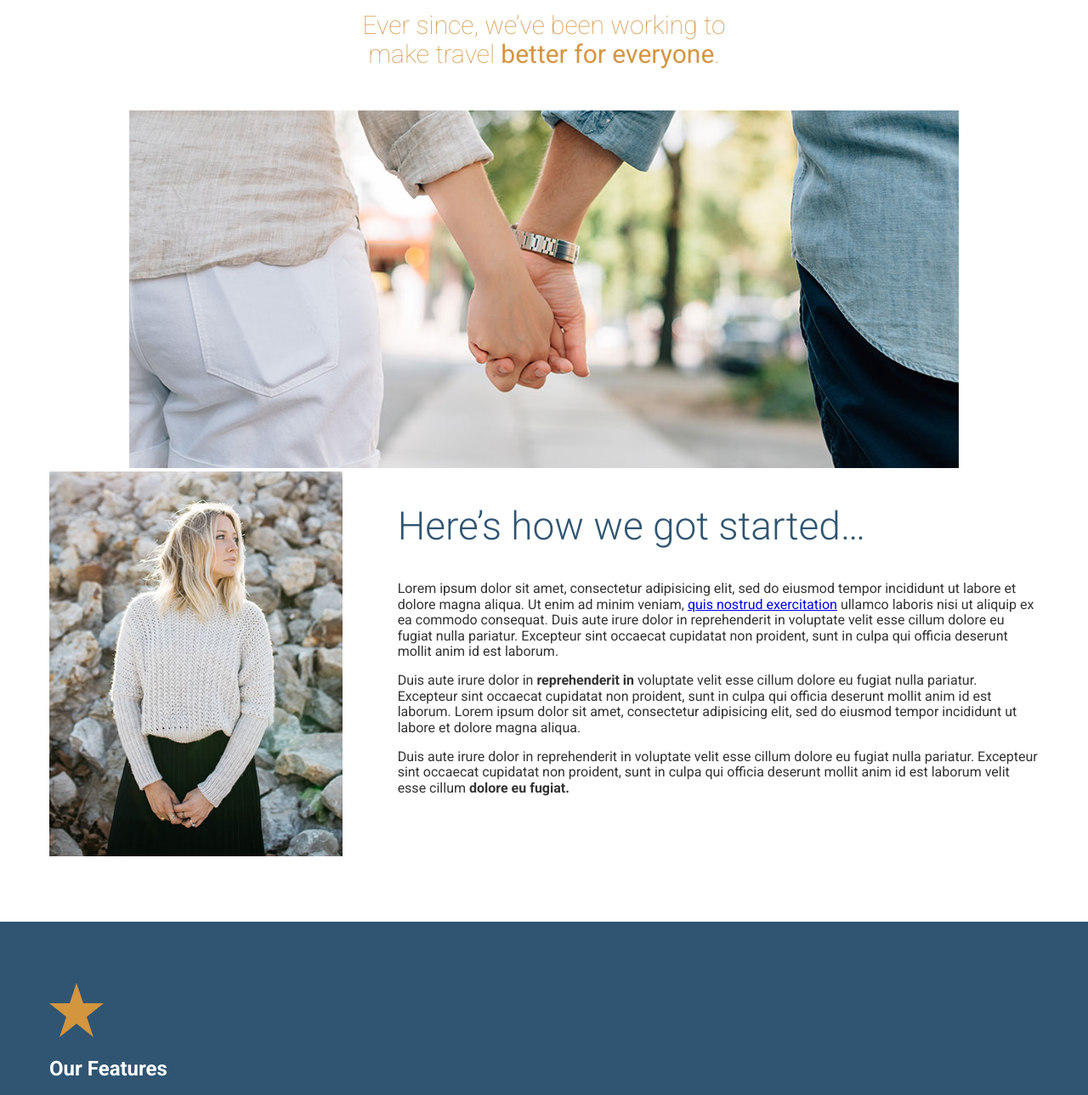
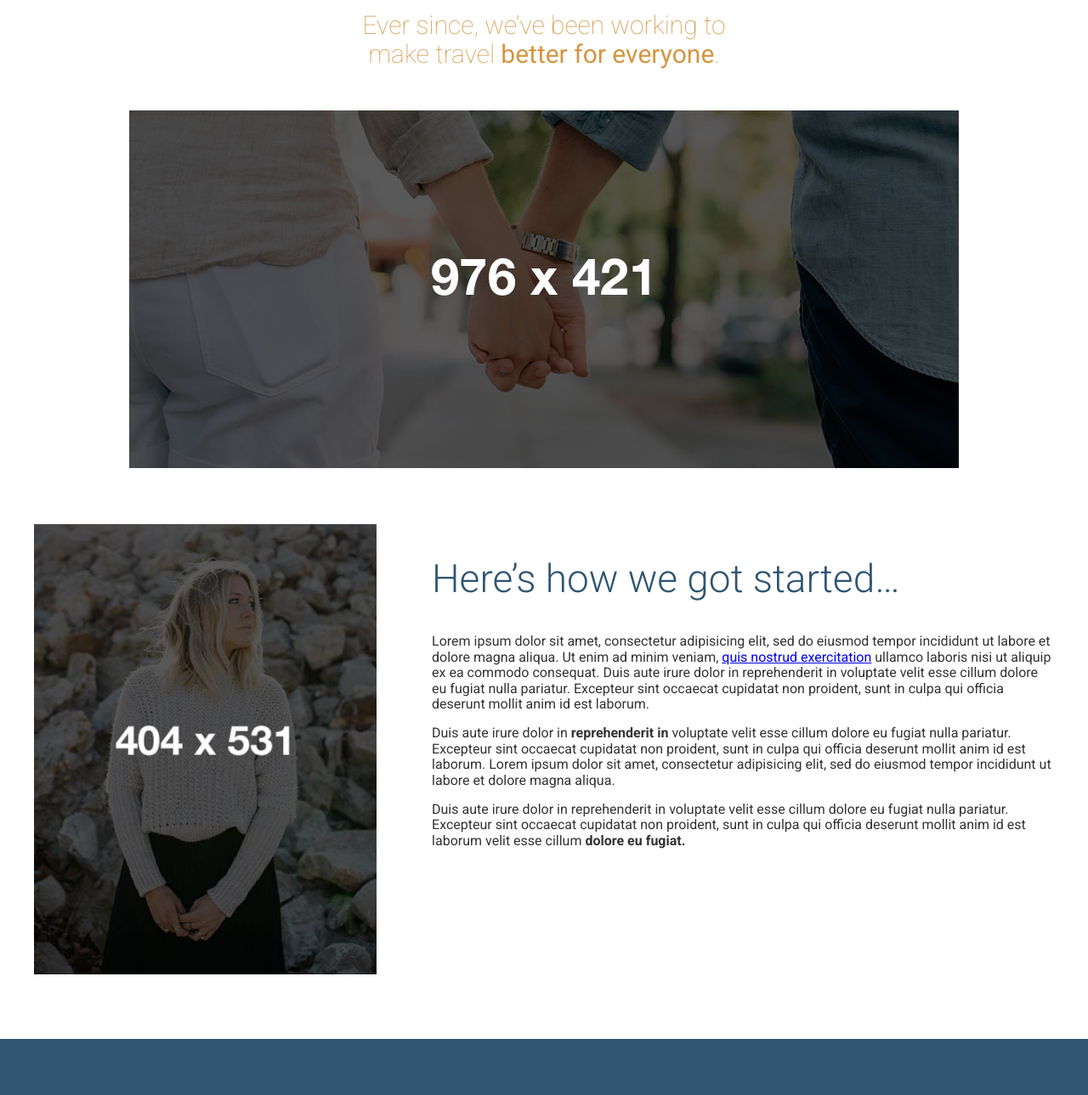
Before and after one commit to bzerangue/travel-site, a website: page app/index.html in a window 1280 px wide. Shown: the part 960-2249 px from the top of the page at 85% size. Drawn offline with Linux system fonts and the light colour scheme.

Commit message:
added responsive images page-sections

```diff
--- a/app/assets/styles/modules/_wrapper.css
+++ b/app/assets/styles/modules/_wrapper.css
@@ -2,7 +2,7 @@
     overflow: hidden;
     padding-left: 18px;
     padding-right: 18px;
-    max-width: 1200px;
+    max-width: 1236px;
     margin-left: auto;
     margin-right: auto;
 
@@ -15,4 +15,12 @@
         padding-right: 0;
     }
 
+    &--b-margin {
+        margin-bottom: 1rem;
+
+        @mixin atSmall {
+            margin-bottom: 3.875rem;
+        }
+    }
+
 }
--- a/app/index.html
+++ b/app/index.html
@@ -42,14 +42,18 @@
     <div class="wrapper">
       <h2 class="headline headline--centered headline--light headline--b-margin-small">The first trip we planned <strong>was our own</strong>.</h2>
       <h3 class="headline headline--centered headline--orange headline--small headline--narrow headline--light headline--b-margin-large">Ever since, we&rsquo;ve been working to make travel <strong>better for everyone</strong>.</h3>
-      <div class="wrapper wrapper--medium">
-        <img src="assets/images/first-trip.jpg" alt="Couple walking down a street.">
+      <div class="wrapper wrapper--medium wrapper--b-margin">
+        <img sizes="(min-width:970px) 976px, 100vw" srcset="assets/images/first-trip-low-res-i.jpg 565w, assets/images/first-trip-i.jpg 976w, assets/images/first-trip-hi-dpi-i.jpg 1952w" alt="Couple walking down a street.">
       </div>
       <div class="row row--gutters">
-        <div class="row__medium-4">
-          <img src="assets/images/our-start.jpg" alt="Our founder, Jane Doe">
+        <div class="row__medium-4 row__medium-4--larger">
+          <picture>
+            <source sizes="404px" srcset="assets/images/our-start-i.jpg 404w, assets/images/our-start-hi-dpi-i.jpg 808w" media="(min-width: 1020px)">
+            <source sizes="320px" srcset="assets/images/our-start-portrait-i.jpg 382w, assets/images/our-start-portrait-hi-dpi-i.jpg 764w" media="(min-width: 800px)">
+            <img srcset="assets/images/our-start-landscape-i.jpg 800w, assets/images/our-start-landscape-hi-dpi-i.jpg 1600w" alt="Our founder, Jane Doe">
+          </picture>
         </div>
-        <div class="row__medium-8">
+        <div class="row__medium-8 row__medium-8--smaller">
           <h2 class="headline">Here&rsquo;s how we got started&hellip;</h2>
           <p>Lorem ipsum dolor sit amet, consectetur adipisicing elit, sed do eiusmod tempor incididunt ut labore et dolore magna aliqua. Ut enim ad minim veniam, <a href="#">quis nostrud exercitation</a> ullamco laboris nisi ut aliquip ex ea commodo consequat. Duis aute irure dolor in reprehenderit in voluptate velit esse cillum dolore eu fugiat nulla pariatur. Excepteur sint occaecat cupidatat non proident, sunt in culpa qui officia deserunt mollit anim id est laborum.</p>
           <p>Duis aute irure dolor in <strong>reprehenderit in</strong> voluptate velit esse cillum dolore eu fugiat nulla pariatur. Excepteur sint occaecat cupidatat non proident, sunt in culpa qui officia deserunt mollit anim id est laborum. Lorem ipsum dolor sit amet, consectetur adipisicing elit, sed do eiusmod tempor incididunt ut labore et dolore magna aliqua.</p>
--- a/app/temp/styles/styles.css
+++ b/app/temp/styles/styles.css
@@ -559,7 +559,7 @@ img {
     overflow: hidden;
     padding-left: 18px;
     padding-right: 18px;
-    max-width: 1200px;
+    max-width: 1236px;
     margin-left: auto;
     margin-right: auto;
 
@@ -572,6 +572,17 @@ img {
 .wrapper .wrapper {
         padding-left: 0;
         padding-right: 0;
+    }
+
+.wrapper--b-margin {
+        margin-bottom: 1rem;
+    }
+
+@media (min-width: 530px) {
+
+.wrapper--b-margin {
+            margin-bottom: 3.875rem
+    }
     }
 
 .page-section {
@@ -663,8 +674,17 @@ img {
             width: 33.33%;
         }
 
+            .row__medium-4--larger {
+                width: 37%;
+            }
+
         .row__medium-8 {
             float: left;
             width: 66.66%;
+
         }
+
+            .row__medium-8--smaller {
+                width: 63%;
+            }
     }
```
Also changed, not shown: app/assets/styles/modules/_row.css (+9 -0 lines).
